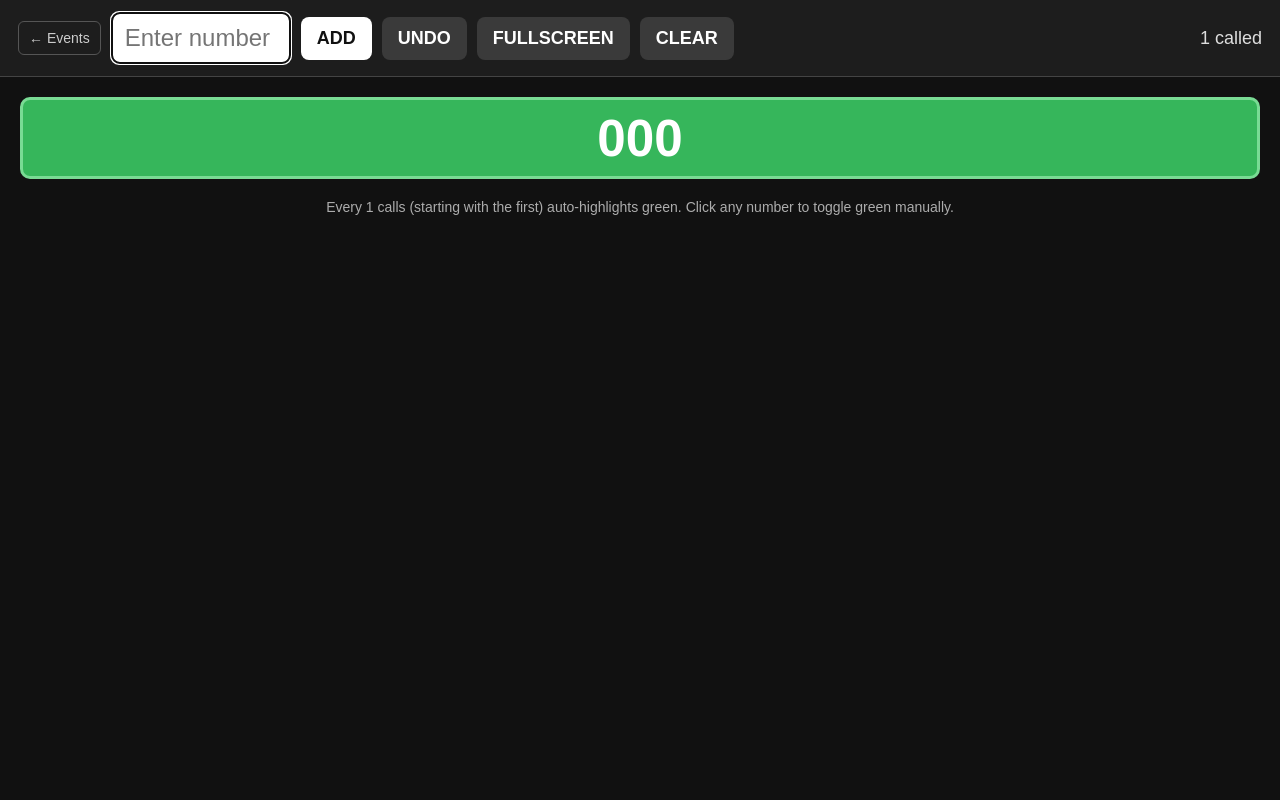
After one commit to acostya/reversedraw, a Django app: a page that uses draws/templates/draws/board.html in a window 1280 px wide. The commit adds this page. Run offline with Django 5.2, Linux system fonts and the light colour scheme; tables that the repository leaves empty hold one stand-in row (values such as "Sample post").

Commit message:
Merge call panel and loser board into one page
Replace the separate admin/loser-board pages with a single dark-themed
board page (input + live grid + fullscreen toggle) so one screen can
both take entries and be projected, or two screens can stay in sync via
polling. Adds an optional prize interval that auto-highlights winners
every N calls, plus a manual per-tile toggle to override it, and a
clear-board action.

Co-Authored-By: Claude Sonnet 5 <noreply@anthropic.com>
Claude-Session: https://claude.ai/code/session_01BaJB1AqPzCKUkmjaUoDJ36

```diff
--- a/draws/admin.py
+++ b/draws/admin.py
@@ -5,12 +5,12 @@ from .models import CalledNumber, Event
 
 @admin.register(Event)
 class EventAdmin(admin.ModelAdmin):
-    list_display = ("name", "called_count", "created_at")
+    list_display = ("name", "called_count", "prize_interval", "created_at")
     prepopulated_fields = {"slug": ("name",)}
 
 
 @admin.register(CalledNumber)
 class CalledNumberAdmin(admin.ModelAdmin):
-    list_display = ("event", "number", "position", "called_at")
+    list_display = ("event", "number", "position", "manual_winner", "called_at")
     list_filter = ("event",)
     search_fields = ("number",)
--- a/draws/forms.py
+++ b/draws/forms.py
@@ -6,7 +6,7 @@ from .models import Event
 class EventForm(forms.ModelForm):
     class Meta:
         model = Event
-        fields = ["name"]
+        fields = ["name", "prize_interval"]
 
 
 class CallNumberForm(forms.Form):
--- /dev/null
+++ b/draws/templates/draws/board.html
@@ -0,0 +1,219 @@
+<!doctype html>
+<html lang="en">
+<head>
+<meta charset="utf-8">
+<meta name="viewport" content="width=device-width,initial-scale=1">
+<title>{{ event.name }} — Loser Board</title>
+<style>
+  :root { --gap: 12px; }
+  * { box-sizing: border-box; }
+  body {
+    margin: 0;
+    min-height: 100vh;
+    font-family: Arial, Helvetica, sans-serif;
+    background: #111;
+    color: #fff;
+  }
+  .controls {
+    position: sticky;
+    top: 0;
+    z-index: 5;
+    display: flex;
+    flex-wrap: wrap;
+    gap: 10px;
+    align-items: center;
+    padding: 12px 18px;
+    background: #1d1d1d;
+    border-bottom: 1px solid #444;
+  }
+  .back {
+    color: #ccc;
+    text-decoration: none;
+    font-size: 14px;
+    padding: 8px 10px;
+    border: 1px solid #555;
+    border-radius: 6px;
+  }
+  input {
+    width: 180px;
+    font-size: 24px;
+    padding: 10px 12px;
+    border-radius: 8px;
+    border: 2px solid #777;
+  }
+  button {
+    font-size: 18px;
+    font-weight: 700;
+    padding: 11px 16px;
+    border: 0;
+    border-radius: 8px;
+    cursor: pointer;
+  }
+  #add { background: #fff; color: #111; }
+  #undo, #clear, #full { background: #3a3a3a; color: #fff; }
+  .count { margin-left: auto; font-size: 18px; opacity: .85; }
+  #board {
+    display: grid;
+    grid-template-columns: repeat(auto-fit, minmax(105px, 1fr));
+    gap: var(--gap);
+    padding: 20px;
+  }
+  .num {
+    min-height: 82px;
+    display: flex;
+    align-items: center;
+    justify-content: center;
+    font-size: clamp(32px, 4vw, 58px);
+    font-weight: 800;
+    background: #f4f4f4;
+    color: #111;
+    border-radius: 10px;
+    border: 3px solid #bbb;
+    user-select: none;
+    cursor: pointer;
+  }
+  .winner {
+    background: #36b65b;
+    color: #fff;
+    border-color: #79db94;
+  }
+  .hint {
+    text-align: center;
+    padding: 0 20px 18px;
+    opacity: .65;
+    font-size: 14px;
+  }
+  #msg {
+    position: fixed;
+    bottom: 16px;
+    left: 50%;
+    transform: translateX(-50%);
+    background: #b91c1c;
+    color: #fff;
+    padding: 8px 16px;
+    border-radius: 6px;
+    opacity: 0;
+    pointer-events: none;
+    transition: opacity .2s;
+  }
+  #msg.show { opacity: 1; }
+  body.full .controls, body.full .hint { display: none; }
+  body.full #board { padding: 18px; }
+</style>
+</head>
+<body>
+  <div class="controls">
+    <a href="{% url 'draws:event_list' %}" class="back">&larr; Events</a>
+    <input id="entry" inputmode="numeric" autocomplete="off" placeholder="Enter number" autofocus>
+    <button id="add">ADD</button>
+    <button id="undo">UNDO</button>
+    <button id="full">FULLSCREEN</button>
+    <button id="clear">CLEAR</button>
+    <div class="count"><span id="total">0</span> called</div>
+  </div>
+
+  <main id="board"></main>
+  <div class="hint">
+    {% if event.prize_interval %}
+      Every {{ event.prize_interval }} calls (starting with the first) auto-highlights green.
+    {% endif %}
+    Click any number to toggle green manually.
+  </div>
+  <div id="msg"></div>
+  {% csrf_token %}
+
+<script>
+(function () {
+  const SLUG = "{{ event.slug|escapejs }}";
+  let state = {{ state_json|safe }};
+
+  const entry = document.getElementById('entry');
+  const board = document.getElementById('board');
+  const total = document.getElementById('total');
+  const msg = document.getElementById('msg');
+
+  function getCookie(name) {
+    const value = `; ${document.cookie}`;
+    const parts = value.split(`; ${name}=`);
+    if (parts.length === 2) return parts.pop().split(';').shift();
+  }
+  const csrftoken = getCookie('csrftoken');
+
+  function api(path, { method = 'GET', body } = {}) {
+    const headers = { 'X-CSRFToken': csrftoken };
+    if (body) headers['Content-Type'] = 'application/x-www-form-urlencoded';
+    return fetch(`/${SLUG}/${path}`, { method, headers, body }).then(r => r.json());
+  }
+
+  function showError(text) {
+    msg.textContent = text;
+    msg.classList.add('show');
+    setTimeout(() => msg.classList.remove('show'), 2500);
+  }
+
+  function render() {
+    board.innerHTML = '';
+    state.calls.forEach(call => {
+      const tile = document.createElement('div');
+      tile.className = 'num' + (call.is_winner ? ' winner' : '');
+      tile.textContent = call.number;
+      tile.title = `Called #${call.position}`;
+      tile.addEventListener('click', () => {
+        api(`toggle/${call.id}/`, { method: 'POST' }).then(data => { state = data; render(); });
+      });
+      board.appendChild(tile);
+    });
+    total.textContent = state.total;
+  }
+
+  function addNumber() {
+    const value = entry.value.trim();
+    if (!value) return;
+    api('add/', { method: 'POST', body: `number=${encodeURIComponent(value)}` }).then(data => {
+      if (data.error) showError(data.error);
+      state = data;
+      render();
+      entry.value = '';
+      entry.focus();
+    });
+  }
+  document.getElementById('add').onclick = addNumber;
+  entry.addEventListener('keydown', e => { if (e.key === 'Enter') addNumber(); });
+
+  document.getElementById('undo').onclick = () => {
+    api('undo/', { method: 'POST' }).then(data => {
+      if (data.error) showError(data.error);
+      state = data;
+      render();
+      entry.focus();
+    });
+  };
+
+  document.getElementById('clear').onclick = () => {
+    if (!state.calls.length) return;
+    if (!confirm('Clear the entire loser board?')) return;
+    api('clear/', { method: 'POST' }).then(data => { state = data; render(); });
+  };
+
+  document.getElementById('full').onclick = async () => {
+    try {
+      if (!document.fullscreenElement) {
+        await document.documentElement.requestFullscreen();
+        document.body.classList.add('full');
+      } else {
+        await document.exitFullscreen();
+      }
+    } catch (_) {
+      document.body.classList.toggle('full');
+    }
+  };
+  document.addEventListener('fullscreenchange', () => {
+    if (!document.fullscreenElement) document.body.classList.remove('full');
+  });
+
+  render();
+  setInterval(() => { api('state/').then(data => { state = data; render(); }); }, 3000);
+})();
+</script>
+</body>
+</html>
--- a/draws/templates/draws/event_list.html
+++ b/draws/templates/draws/event_list.html
@@ -13,8 +13,7 @@
       <td>{{ event.name }}</td>
       <td>{{ event.called_count }}</td>
       <td class="actions">
-        <a href="{% url 'draws:event_admin' event.slug %}">Call panel</a>
-        <a href="{% url 'draws:loser_board' event.slug %}" target="_blank">Loser board</a>
+        <a href="{% url 'draws:board' event.slug %}">Open board</a>
       </td>
     </tr>
     {% empty %}
--- a/draws/urls.py
+++ b/draws/urls.py
@@ -7,9 +7,10 @@ app_name = "draws"
 urlpatterns = [
     path("", views.event_list, name="event_list"),
     path("new/", views.event_create, name="event_create"),
-    path("<slug:slug>/admin/", views.event_admin, name="event_admin"),
-    path("<slug:slug>/admin/call/", views.call_number, name="call_number"),
-    path("<slug:slug>/admin/undo/", views.undo_last, name="undo_last"),
-    path("<slug:slug>/loser-board/", views.loser_board, name="loser_board"),
-    path("<slug:slug>/loser-board/fragment/", views.loser_board_fragment, name="loser_board_fragment"),
+    path("<slug:slug>/", views.board, name="board"),
+    path("<slug:slug>/state/", views.board_state, name="board_state"),
+    path("<slug:slug>/add/", views.board_add, name="board_add"),
+    path("<slug:slug>/undo/", views.board_undo, name="board_undo"),
+    path("<slug:slug>/clear/", views.board_clear, name="board_clear"),
+    path("<slug:slug>/toggle/<int:call_id>/", views.board_toggle, name="board_toggle"),
 ]
--- a/draws/views.py
+++ b/draws/views.py
@@ -1,10 +1,26 @@
+import json
+
 from django.contrib import messages
+from django.http import JsonResponse
 from django.shortcuts import get_object_or_404, redirect, render
-from django.views.decorators.http import require_POST
+from django.views.decorators.http import require_GET, require_POST
 
 from . import services
-from .forms import CallNumberForm, EventForm
-from .models import Event
+from .forms import EventForm
+from .models import CalledNumber, Event
+
+
+def serialize_state(event):
+    calls = [
+        {
+            "id": call.id,
+            "number": call.number,
+            "position": call.position,
+            "is_winner": services.effective_winner(event, call),
+        }
+        for call in event.called_numbers
+    ]
+    return {"calls": calls, "total": len(calls)}
 
 
 def event_list(request):
@@ -18,53 +34,57 @@ def event_create(request):
         if form.is_valid():
             event = form.save()
             messages.success(request, f"Event '{event.name}' created.")
-            return redirect("draws:event_admin", slug=event.slug)
+            return redirect("draws:board", slug=event.slug)
     else:
         form = EventForm()
     return render(request, "draws/event_form.html", {"form": form})
 
 
-def event_admin(request, slug):
+def board(request, slug):
     event = get_object_or_404(Event, slug=slug)
-    form = CallNumberForm()
     return render(
         request,
-        "draws/event_admin.html",
-        {"event": event, "form": form, "calls": event.calls.order_by("-position")},
+        "draws/board.html",
+        {"event": event, "state_json": json.dumps(serialize_state(event))},
     )
 
 
-@require_POST
-def call_number(request, slug):
+@require_GET
+def board_state(request, slug):
     event = get_object_or_404(Event, slug=slug)
-    form = CallNumberForm(request.POST)
-    if form.is_valid():
-        try:
-            call = services.add_number(event, form.cleaned_data["number"])
-            messages.success(request, f"Called #{call.number}.")
-        except ValueError as exc:
-            messages.error(request, str(exc))
-    else:
-        messages.error(request, "Enter a valid ticket number.")
-    return redirect("draws:event_admin", slug=slug)
+    return JsonResponse(serialize_state(event))
 
 
 @require_POST
-def undo_last(request, slug):
+def board_add(request, slug):
     event = get_object_or_404(Event, slug=slug)
     try:
-        call = services.undo_last(event)
-        messages.success(request, f"Undid call for #{call.number}.")
+        services.add_number(event, request.POST.get("number", ""))
     except ValueError as exc:
-        messages.error(request, str(exc))
-    return redirect("draws:event_admin", slug=slug)
+        return JsonResponse({**serialize_state(event), "error": str(exc)})
+    return JsonResponse(serialize_state(event))
 
 
-def loser_board(request, slug):
+@require_POST
+def board_undo(request, slug):
     event = get_object_or_404(Event, slug=slug)
-    return render(request, "draws/loser_board.html", {"event": event, "calls": event.called_numbers})
+    try:
+        services.undo_last(event)
+    except ValueError as exc:
+        return JsonResponse({**serialize_state(event), "error": str(exc)})
+    return JsonResponse(serialize_state(event))
 
 
-def loser_board_fragment(request, slug):
+@require_POST
+def board_clear(request, slug):
     event = get_object_or_404(Event, slug=slug)
-    return render(request, "draws/_loser_board_fragment.html", {"event": event, "calls": event.called_numbers})
+    services.clear_all(event)
+    return JsonResponse(serialize_state(event))
+
+
+@require_POST
+def board_toggle(request, slug, call_id):
+    event = get_object_or_404(Event, slug=slug)
+    call = get_object_or_404(CalledNumber, event=event, pk=call_id)
+    services.toggle_winner(event, call)
+    return JsonResponse(serialize_state(event))
```
Also changed, not shown: draws/models.py (+13 -0 lines), draws/services.py (+22 -0 lines), draws/templates/draws/_loser_board_fragment.html (deleted, +0 -11 lines), draws/templates/draws/event_admin.html (deleted, +0 -27 lines), draws/templates/draws/loser_board.html (deleted, +0 -10 lines), draws/tests.py (+38 -0 lines), README.md, draws/migrations/0002_callednumber_manual_winner_event_prize_interval.py (added).
